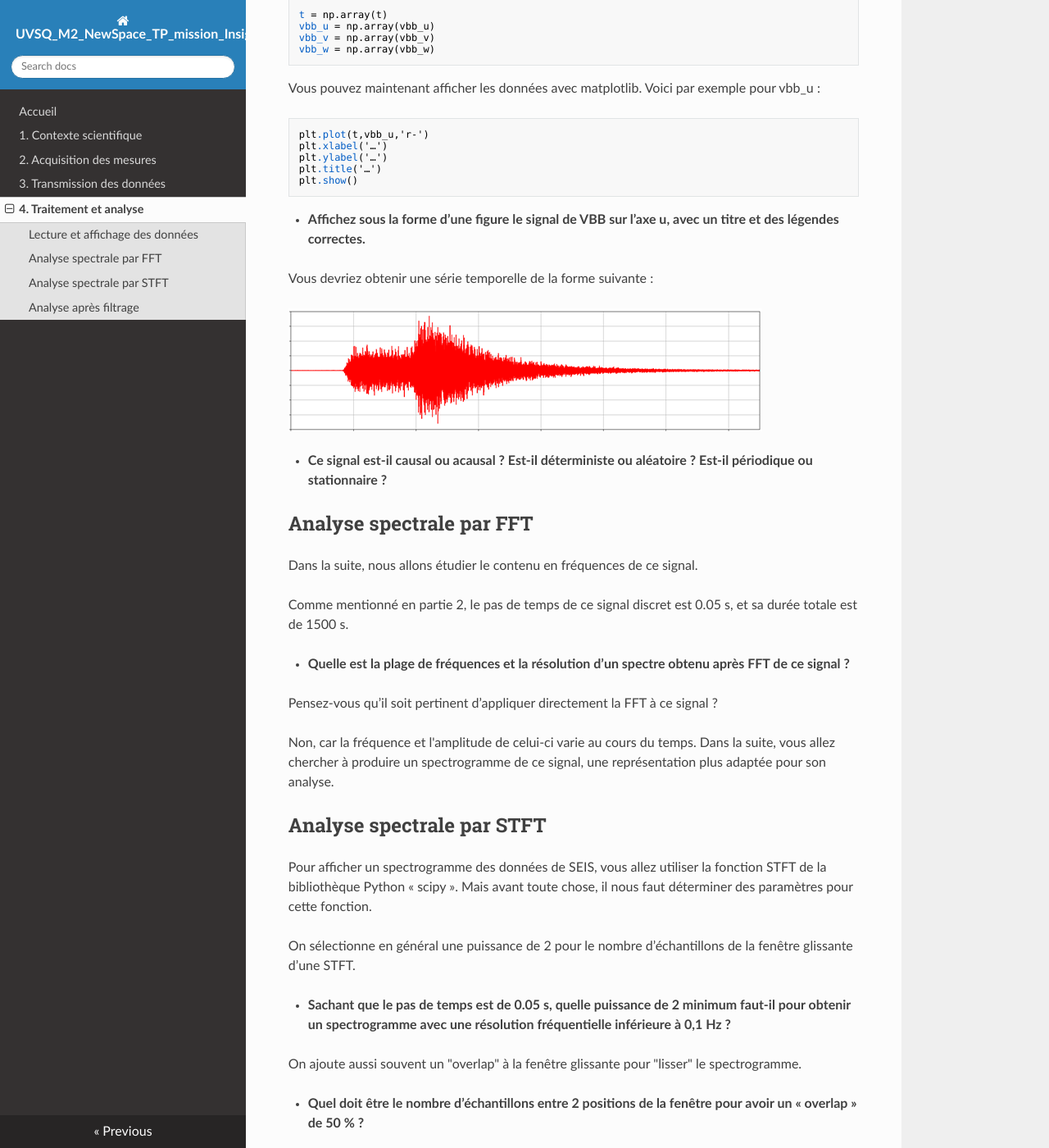
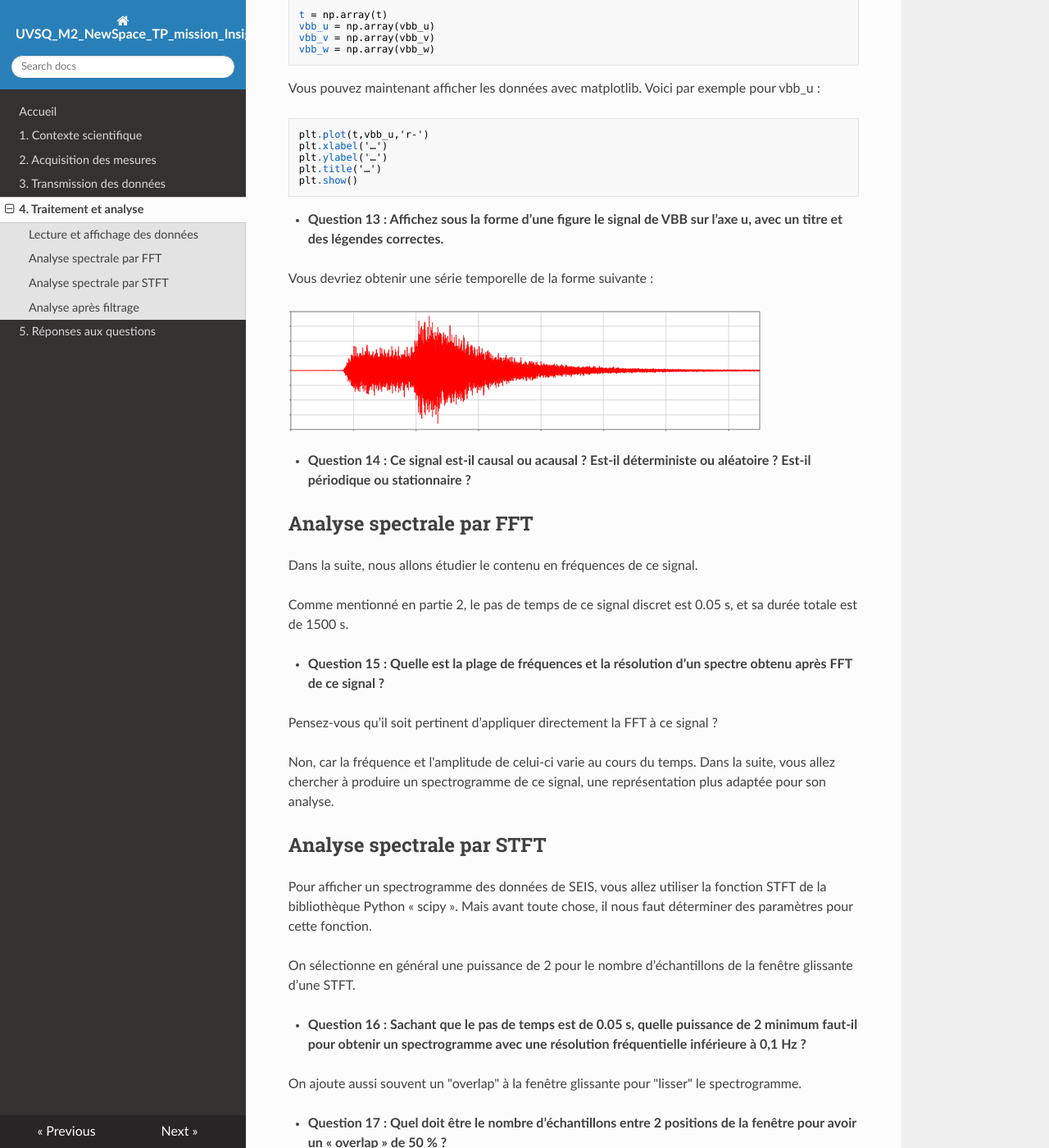
Before and after one commit to NicOudart/UVSQ_M2_NewSpace_TP_mission_Insight, an MkDocs documentation site: the page built from docs/4_Traitement.md, in a window 1280 px wide and 1400 px high, scrolled down 1266 px. Shown: the whole window at 82% size. Built offline with MkDocs 1.6.1, drawn with Linux system fonts in a browser that asks for light colours; nearby versions of some CDN libraries; some of the changed text lies outside the part shown.

Commit message:
- Add question numbers and an "answers" section.

```diff
--- a/docs/4_Traitement.md
+++ b/docs/4_Traitement.md
@@ -70,13 +70,13 @@ plt.title('…')
 plt.show()
 ~~~
 
-* **Affichez sous la forme d’une figure le signal de VBB sur l’axe u, avec un titre et des légendes correctes.**
+* **Question 13 : Affichez sous la forme d’une figure le signal de VBB sur l’axe u, avec un titre et des légendes correctes.**
 
 Vous devriez obtenir une série temporelle de la forme suivante :
 
 ![Série temporelle brute](img/Raw_time_series.png)
 
-* **Ce signal est-il causal ou acausal ? Est-il déterministe ou aléatoire ? Est-il périodique ou stationnaire ?**
+* **Question 14 : Ce signal est-il causal ou acausal ? Est-il déterministe ou aléatoire ? Est-il périodique ou stationnaire ?**
 
 ## Analyse spectrale par FFT
 
@@ -84,7 +84,7 @@ Dans la suite, nous allons étudier le contenu en fréquences de ce signal.
 
 Comme mentionné en partie 2, le pas de temps de ce signal discret est 0.05 s, et sa durée totale est de 1500 s.
 
-* **Quelle est la plage de fréquences et la résolution d’un spectre obtenu après FFT de ce signal ?**
+* **Question 15 : Quelle est la plage de fréquences et la résolution d’un spectre obtenu après FFT de ce signal ?**
 
 Pensez-vous qu’il soit pertinent d’appliquer directement la FFT à ce signal ?
 
@@ -98,11 +98,11 @@ Mais avant toute chose, il nous faut déterminer des paramètres pour cette fonc
 
 On sélectionne en général une puissance de 2 pour le nombre d’échantillons de la fenêtre glissante d’une STFT.
 
-* **Sachant que le pas de temps est de 0.05 s, quelle puissance de 2 minimum faut-il pour obtenir un spectrogramme avec une résolution fréquentielle inférieure à 0,1 Hz ?**
+* **Question 16 : Sachant que le pas de temps est de 0.05 s, quelle puissance de 2 minimum faut-il pour obtenir un spectrogramme avec une résolution fréquentielle inférieure à 0,1 Hz ?**
 
 On ajoute aussi souvent un "overlap" à la fenêtre glissante pour "lisser" le spectrogramme.
 
-* **Quel doit être le nombre d’échantillons entre 2 positions de la fenêtre pour avoir un « overlap » de 50 % ?**
+* **Question 17 : Quel doit être le nombre d’échantillons entre 2 positions de la fenêtre pour avoir un « overlap » de 50 % ?**
 
 Vous pouvez maintenant initialiser une fonction STFT avec la commande suivante :
 
@@ -147,9 +147,9 @@ Vous devez obtenir une figure de la forme suivante :
 
 On observe comme des oscillations parasites au niveau des flèches rouges :
 
-* **A quoi correspondent ces artéfacts ?**
+* **Question 18 : A quoi correspondent ces artéfacts ?**
 
-* **Pour réduire ces artéfacts en favorisant la résolution, quelle fenêtre choisiriez-vous entre Hann, Hamming et Blackman ?**
+* **Question 19 : Pour réduire ces artéfacts en favorisant la résolution, quelle fenêtre choisiriez-vous entre Hann, Hamming et Blackman ?**
 
 Vous pouvez créer une nouvelle fonction STFT avec votre fenêtre, en utilisant ré-utilisant la commande précédente :
 
@@ -188,9 +188,9 @@ Pour rappel, dans son article P. Lognonné donnait les caractéristiques fréque
 |"– […] body waves (in the short period range, 0.1–5 Hz)|
 |– […] surface waves (in the long period range, 0.01–0.1 Hz)"|
 
-* **Quel type de filtre utiliseriez-vous pour faire ressortir les ondes de surface et atténuer les ondes de volume ?**
+* **Question 20 : Quel type de filtre utiliseriez-vous pour faire ressortir les ondes de surface et atténuer les ondes de volume ?**
 
-* **Quelle(s) fréquence(s) de coupure choisiriez-vous ?**
+* **Question 21 : Quelle(s) fréquence(s) de coupure choisiriez-vous ?**
 
 Vous pouvez créer les coefficients de la partie non-récursive (b) et récursive (a) de votre filtre avec la commande suivante :
 
@@ -224,6 +224,6 @@ Ce sont des artéfacts correspondant aux relaxations de l’instrument, qui est
 
 Pour aller plus loin :
 
-* **Essayez d'augmenter l'ordre du filtre. Quel est l'impact sur le résultat ? Pouvez-vous expliquer ce qui se passe ?**
+* **Question bonus 1 : Essayez d'augmenter l'ordre du filtre. Quel est l'impact sur le résultat ? Pouvez-vous expliquer ce qui se passe ?**
 
-* **Essayez le même traitement sur les mesures des autres axes. Observez-vous la même chose ?**
+* **Question bonus 2 : Essayez le même traitement sur les mesures des autres axes. Observez-vous la même chose ?**
--- a/mkdocs.yml
+++ b/mkdocs.yml
@@ -10,3 +10,4 @@ nav:
   - 2. Acquisition des mesures: 2_Acquisition.md
   - 3. Transmission des données: 3_Transmission.md
   - 4. Traitement et analyse: 4_Traitement.md
+  - 5. Réponses aux questions: 5_Reponses.md
```
Also changed, not shown: README.md (+2 -0 lines), docs/1_Contexte.md (+6 -6 lines), docs/2_Acquisition.md (+4 -4 lines), docs/3_Transmission.md (+2 -2 lines), docs/5_Reponses.md (added, +13 -0 lines), docs/index.md (+2 -0 lines).
